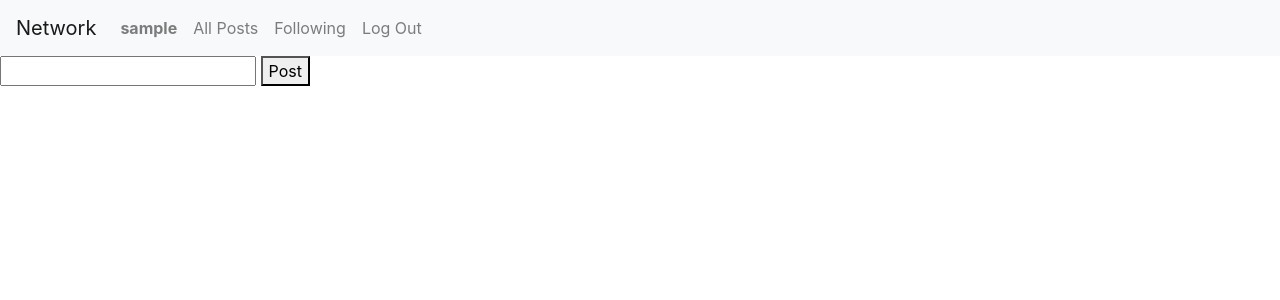
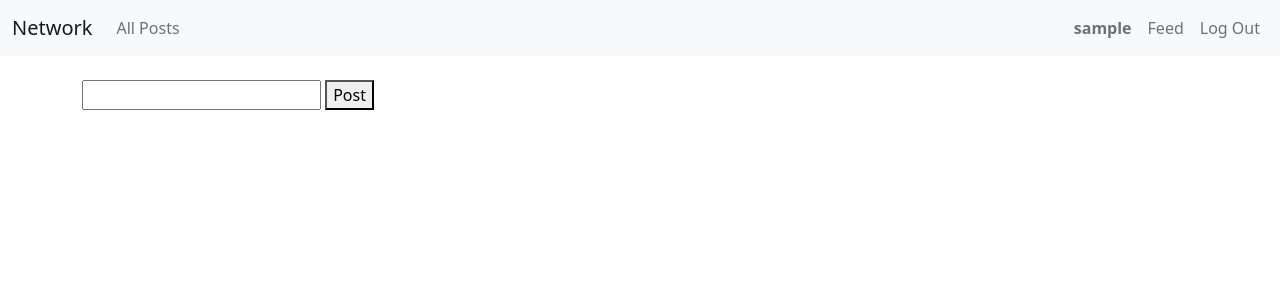
Before and after one commit to kftlfd/snetwork, a Django app: page / in a window 1280 px wide. Shown: the top 300 px of the page. Run offline with Django 3.2, Linux system fonts and the light colour scheme; the visitor is signed in with stand-in values (Sample User, id 1); data that the repository does not hold is empty; some libraries are stand-ins or nearby versions.

Commit message:
updated bootstrap, improved navbar

```diff
--- a/network/templates/network/layout.html
+++ b/network/templates/network/layout.html
@@ -5,28 +5,35 @@
 
 <head>
   <title>{% block title %}Social Network{% endblock %}</title>
-  <link rel="stylesheet" href="https://stackpath.bootstrapcdn.com/bootstrap/4.4.1/css/bootstrap.min.css" integrity="sha384-Vkoo8x4CGsO3+Hhxv8T/Q5PaXtkKtu6ug5TOeNV6gBiFeWPGFN9MuhOf23Q9Ifjh" crossorigin="anonymous">
+
+  <!-- Bootstrap 5 -->
+  <link href="https://cdn.jsdelivr.net/npm/bootstrap@5.0.2/dist/css/bootstrap.min.css" rel="stylesheet" integrity="sha384-EVSTQN3/azprG1Anm3QDgpJLIm9Nao0Yz1ztcQTwFspd3yD65VohhpuuCOmLASjC" crossorigin="anonymous">
+  <script src="https://cdn.jsdelivr.net/npm/bootstrap@5.0.2/dist/js/bootstrap.bundle.min.js" integrity="sha384-MrcW6ZMFYlzcLA8Nl+NtUVF0sA7MsXsP1UyJoMp4YLEuNSfAP+JcXn/tWtIaxVXM" crossorigin="anonymous"></script>
+
   <link href="{% static 'network/styles.css' %}" rel="stylesheet">
 </head>
 
 <body>
 
-  <nav class="navbar navbar-expand-lg navbar-light bg-light">
+  <nav class="navbar navbar-expand-md navbar-light bg-light mb-4">
+    <div class="container-fluid">
       <a class="navbar-brand" href="#">Network</a>
-
-    <div>
-      <ul class="navbar-nav mr-auto">
-      {% if user.is_authenticated %}
-        <li class="nav-item">
-          <a class="nav-link" href="#"><strong>{{ user.username }}</strong></a>
-        </li>
-      {% endif %}
+      <button class="navbar-toggler" type="button" data-bs-toggle="collapse" data-bs-target="#navbar" aria-controls="navbar" aria-expanded="false" aria-label="Toggle navigation">
+        <span class="navbar-toggler-icon"></span>
+      </button>
+      <div class="collapse navbar-collapse justify-content-between" id="navbar">
+        <ul class="navbar-nav">
           <li class="nav-item">
             <a class="nav-link" href="{% url 'index' %}">All Posts</a>
           </li>
+        </ul>
+        <ul class="navbar-nav">
           {% if user.is_authenticated %}
           <li class="nav-item">
-          <a class="nav-link" href="#">Following</a>
+            <a class="nav-link" href="{% url 'user_view' user.id %}"><strong>{{ user.username }}</strong></a>
+          </li>
+          <li class="nav-item">
+            <a class="nav-link" href="#">Feed</a>
           </li>
           <li class="nav-item">
             <a class="nav-link" href="{% url 'logout' %}">Log Out</a>
@@ -41,10 +48,10 @@
           {% endif %}
         </ul>
       </div>
-
+    </div>
   </nav>
 
-  <div class="body">
+  <div class="container-md">
     {% block body %}
     {% endblock %}
   </div>
```
Lines whose indentation alone changed are shown as unchanged.
